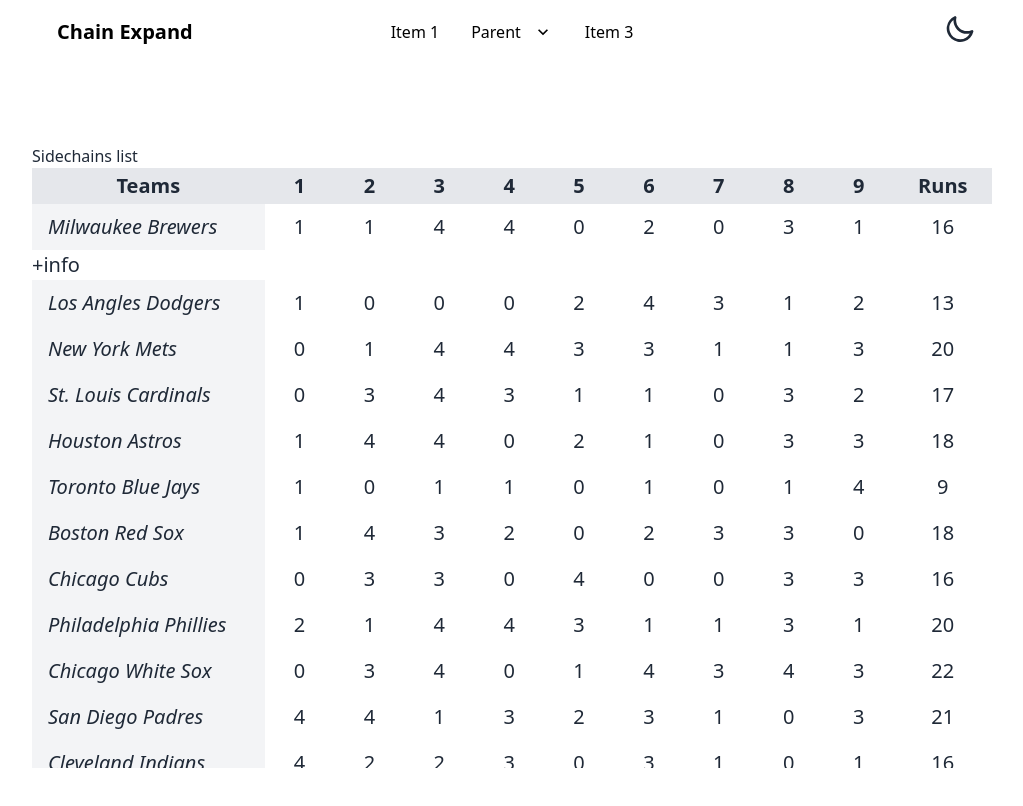
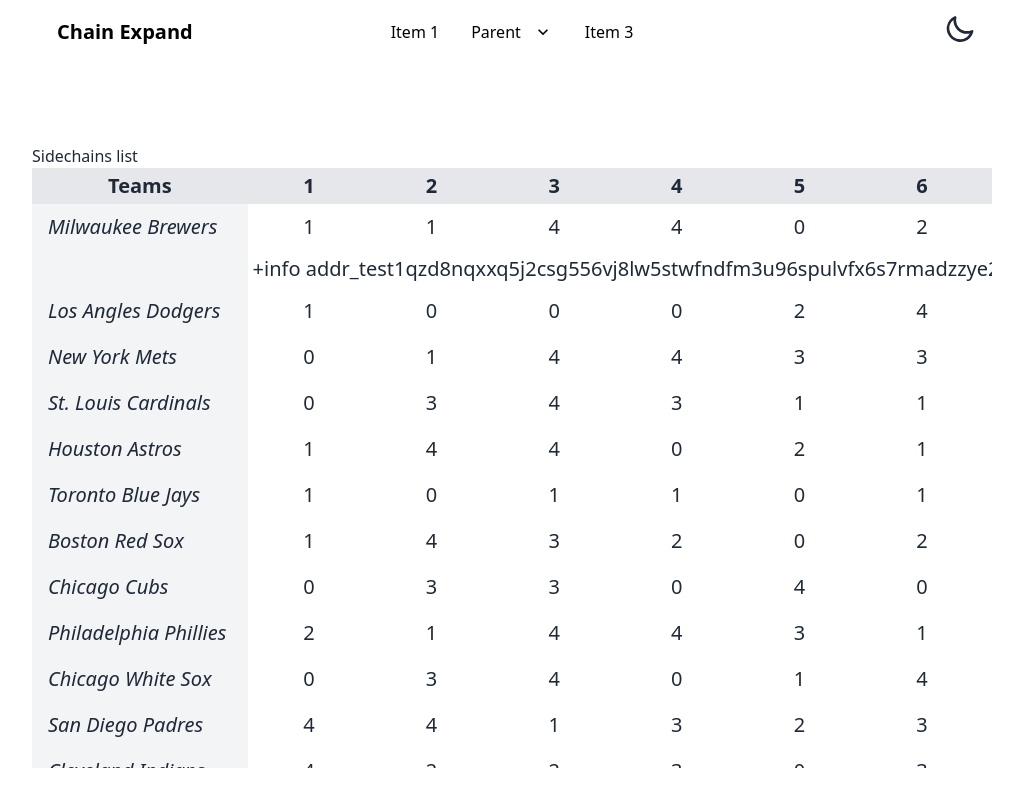
Before and after one commit to boost-pool/cardano-sidechains, a Next.js app: page / in a window 1280 px wide. Shown: the top 806 px of the page, without its empty margins (128-1151 px from the left). Built offline with nearby package versions, Linux system fonts and the light colour scheme.

Commit message:
feat: +info

```diff
--- a/components/Table/Table.tsx
+++ b/components/Table/Table.tsx
@@ -37,8 +37,10 @@
           <td>1</td>
           <td>16</td>
         </tr>
-        <tr>
-          +info
+        <tr className="">
+          <th className="bg-gray-100 dark:bg-gray-800"/>
+          <td colspan="10">+info addr_test1qzd8nqxxq5j2csg556vj8lw5stwfndfm3u96spulvfx6s7rmadzzye2knwvvfek9242eslxpwgjceh5smumvk2cgmsasy6pen4</td>
+
         </tr>
         <tr>
           <th className="bg-gray-100 dark:bg-gray-800">Los Angles Dodgers</th>
```
